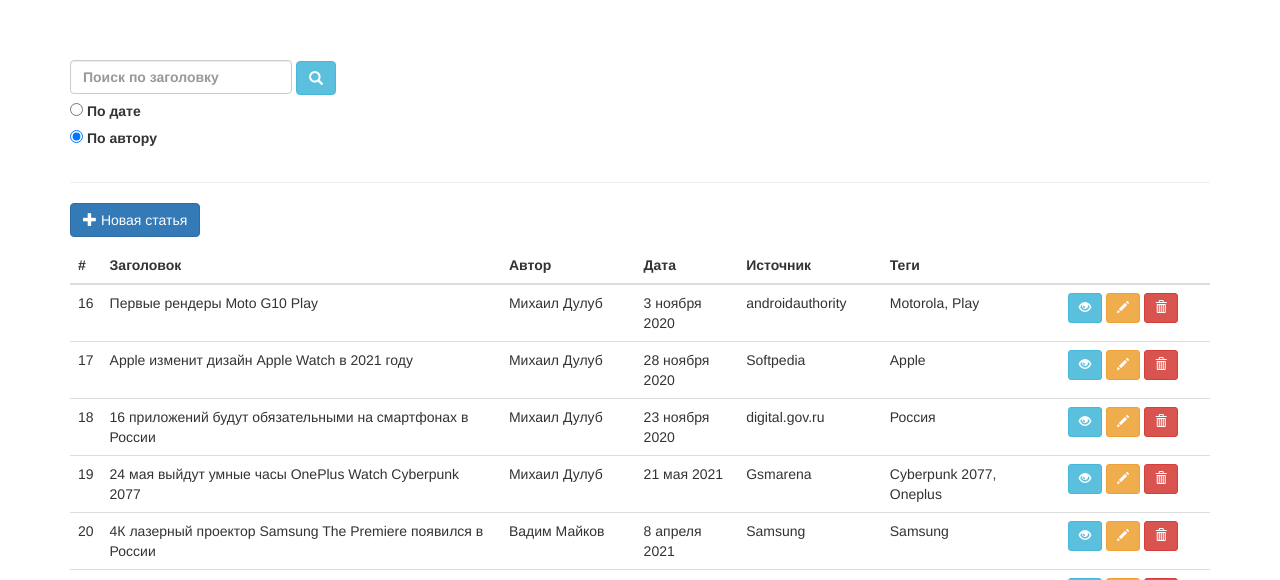
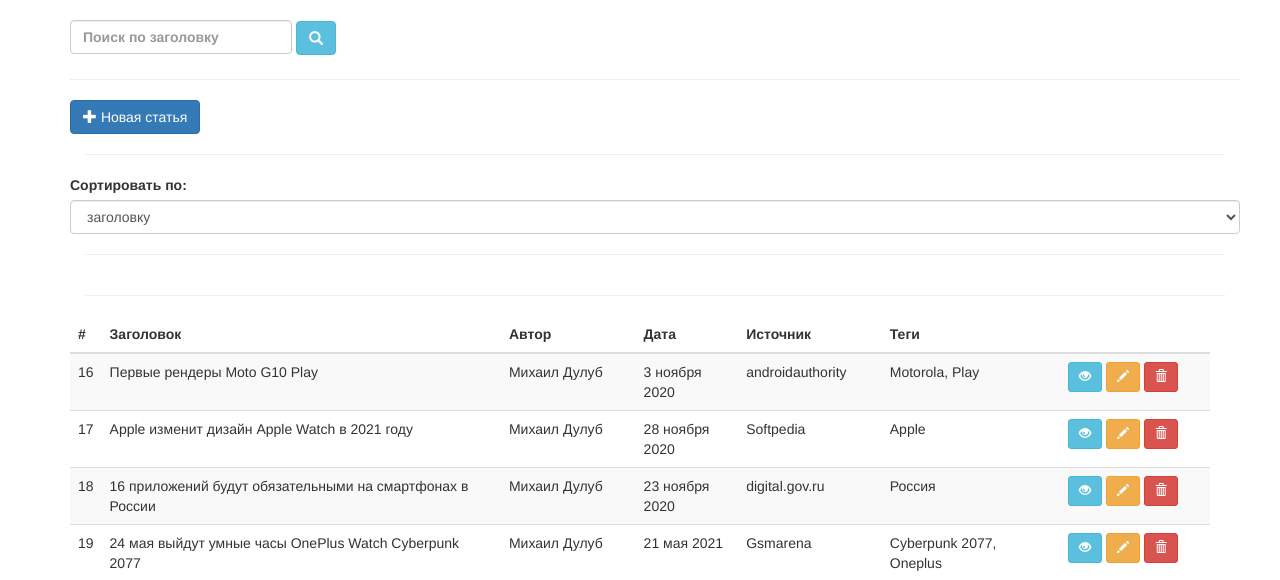
Before and after one commit to Smolnaya/web_service, a Django app: template web_service/articles/templates/articles/article_list.html in a window 1280 px wide. Shown: the part 52-632 px from the top of the page. Run offline with Django 3.2, Linux system fonts and the light colour scheme; the template is opened without the code that fills it: values that come from a table or form of the project are taken from there, others are empty; data comes from the database, SQL or seed files in the repository; some libraries are stand-ins or nearby versions.

Commit message:
article_list.html

```diff
--- a/web_service/articles/templates/articles/article_list.html
+++ b/web_service/articles/templates/articles/article_list.html
@@ -9,62 +9,68 @@
 {% endblock %}
 
 {% block content %}
-<form method="GET" class="form-inline">
-{#{% csrf_token %}#}
+    <div class="container">
 
-    <div class="page-header">
-{#        <form method="GET" class="form-inline">#}
-{#            {% csrf_token %}#}
+        <div class="row">
 
-            {#        SEARCH       #}
-            <div class="input-field form-group">
-                <label>
-                    <input type="text" class="form-control" name="q" value="{{ request.GET.q }}"
-                           placeholder="Поиск по заголовку">
-                </label>
-                <button class="btn btn-info glyphicon glyphicon-search" type="submit" name="action"></button>
+        {#        SEARCH       #}
+            <div class="col">
+                <form method="GET" class="form-inline">
+                    {% csrf_token %}
+                    <label>
+                        <input type="text" class="form-control" name="q" value="{{ request.GET.q }}"
+                               placeholder="Поиск по заголовку">
+                    </label>
+                    <button class="btn btn-info glyphicon glyphicon-search" type="submit" name="action"></button>
+                </form>
             </div>
+        <hr/>
 
-            {#        SORT      #}
-            <div class="form-check">
-              <input class="form-check-input" type="radio"
-                     name="publication_date" id="flexRadioDefault1">
-              <label class="form-check-label" for="flexRadioDefault1">
-                По дате
-              </label>
+        {#        CREATE       #}
+            <div class="col">
+                <button type="button" class="btn btn-primary js-create-article"
+                        data-url="{% url 'article_create' %}">
+                    <span class="glyphicon glyphicon-plus"></span>
+                    Новая статья
+                </button>
             </div>
-            <div class="form-check">
-              <input class="form-check-input" type="radio" value="{{ request.GET.s }}"
-                     name="author" id="flexRadioDefault2" checked>
-              <label class="form-check-label" for="flexRadioDefault2">
-                По автору
-              </label>
+        </div>
+        <hr/>
+
+        {#            SORT      #}
+        <div class="row justify-content-start">
+            <div class="col">
+                <label for="sort-selection">Сортировать по:</label>
+                <select class="form-control" id="sort-selection">
+                    <option>заголовку</option>
+                    <option>автору</option>
+                    <option>дате</option>
+                    <option>источнику</option>
+                </select>
             </div>
+        </div>
+        <hr/>
 
-            {#        FILTER        #}
-            <div class="input-field form-group">
+        {#            FILTER        #}
+        <div class="row justify-content-start">
+            <div class="col-4">
+
             </div>
+        </div>
+        <hr/>
 
-{#        </form>#}
     </div>
 
-    <p>
-        <button type="button" class="btn btn-primary js-create-article"
-                data-url="{% url 'article_create' %}">
-            <span class="glyphicon glyphicon-plus"></span>
-            Новая статья
-        </button>
-    </p>
-
-    <table class="table" id="article-table">
+    {#          TABLE          #}
+    <table class="table table-striped" id="article-table">
         <thead>
         <tr>
-            <th>#          </th>
-            <th>Заголовок  </th>
-            <th>Автор      </th>
-            <th>Дата       </th>
-            <th>Источник   </th>
-            <th>Теги       </th>
+            <th>#</th>
+            <th>Заголовок</th>
+            <th>Автор</th>
+            <th>Дата</th>
+            <th>Источник</th>
+            <th>Теги</th>
             <th></th>
         </tr>
         </thead>
@@ -73,24 +79,21 @@
         </tbody>
     </table>
 
-</form>
-
-    {#        {% bootstrap_paginate articles range=10 show_prev_next="true" show_first_last="true" %}#}
-
+    {#         PAGINATION         #}
     {% if articles.has_other_pages %}
         <div class="pagination" style="font-size: 16px;">
             {% if articles.has_previous %}
                 <a href="?page=
                         {{ articles.previous_page_number }}
-                {% if request.GET.q%}&q={{ request.GET.q }}{% endif %}
-                {% if request.GET.s%}&s={{ request.GET.s }}{% endif %}
+                {% if request.GET.q %}&q={{ request.GET.q }}{% endif %}
+                {% if request.GET.s %}&s={{ request.GET.s }}{% endif %}
                 "><span class="glyphicon glyphicon-chevron-left" style="font-size: 20px;"></span></a>
             {% endif %}
             Страница {{ articles.number }} из {{ articles.paginator.num_pages }}
             {% if articles.has_next %}
                 <a href="?page={{ articles.next_page_number }}
                 {% if request.GET.q %}&q={{ request.GET.q }}{% endif %}
-                {% if request.GET.s%}&s={{ request.GET.s }}{% endif %}
+                {% if request.GET.s %}&s={{ request.GET.s }}{% endif %}
                 "><span class="glyphicon glyphicon-chevron-right" style="font-size: 20px;"></span></a>
             {% endif %}
         </div>
```
